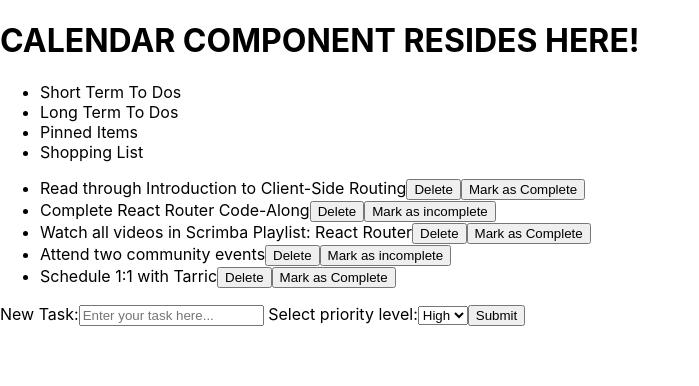
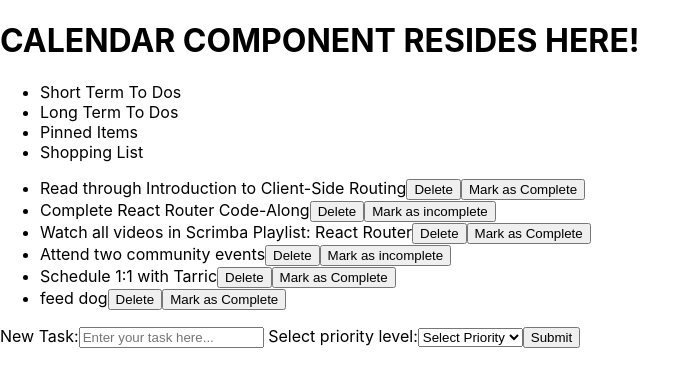
Before and after one commit to Oluwayemisi-s/Phase-2-project---Productivity-App, a React (Create React App) app in the folder student-planner/: page / in a window 1280 px wide. Both pictures are taken after a click on the item "Short Term To Dos". Shown: the top 386 px of the page, without its empty margins (0-699 px from the left). Built offline with nearby package versions, Linux system fonts and the light colour scheme; data requests are answered from the project's data file.

Commit message:
updates to form

```diff
--- a/student-planner/db.json
+++ b/student-planner/db.json
@@ -68,6 +68,13 @@
       "priority": "low",
       "completed": false,
       "listName": "shortTermToDo"
+    },
+    {
+      "item": "feed dog",
+      "priority": "low",
+      "listName": "",
+      "completed": false,
+      "id": 6
     }
   ],
   "longTermToDo": [
@@ -105,6 +112,27 @@
       "priority": "low",
       "completed": false,
       "listName": "longTermToDo"
+    },
+    {
+      "item": "test",
+      "priority": "",
+      "listName": "longTermToDo",
+      "completed": false,
+      "id": 6
+    },
+    {
+      "item": "test",
+      "priority": "low",
+      "listName": "longTermToDo",
+      "completed": false,
+      "id": 7
+    },
+    {
+      "item": "test",
+      "priority": "high",
+      "listName": "longTermToDo",
+      "completed": false,
+      "id": 8
     }
   ],
   "pinned": [
@@ -112,19 +140,22 @@
       "id": 1,
       "item": "Lecture Notes https://docs.google.com/document/d/1CpQHvXvFbtI9YWj4tR15EkQqgBB0OUbug8TmGLlOG4k/edit#heading=h.ny484nbphjgi",
       "listName": "pinned",
-      "completed": false
+      "completed": false,
+      "priority": "none"
     },
     {
       "id": 2,
       "item": "Daily Zoom link https://flatironschool.zoom.us/j/93421096785?pwd=WktTSUtKV2c5NUtTdURKYXF3enVxZz09",
       "listName": "pinned",
-      "completed": false
+      "completed": false,
+      "priority": "none"
     },
     {
       "id": 3,
       "item": "Topics on Code Challenge: useStates, controlled forms, event listeners, useEffect",
       "listName": "pinned",
-      "completed": false
+      "completed": false,
+      "priority": "none"
     }
   ],
   "shoppingList": [
@@ -132,37 +163,43 @@
       "id": 1,
       "item": "post-it notes",
       "listName": "shoppingList",
-      "completed": false
+      "completed": false,
+      "priority": "none"
     },
     {
       "id": 2,
       "item": "bread",
       "listName": "shoppingList",
-      "completed": false
+      "completed": false,
+      "priority": "none"
     },
     {
       "id": 3,
       "item": "bananas",
       "listName": "shoppingList",
-      "completed": false
+      "completed": false,
+      "priority": "none"
     },
     {
       "id": 4,
       "item": "toothpaste",
       "listName": "shoppingList",
-      "completed": false
+      "completed": false,
+      "priority": "none"
     },
     {
       "id": 5,
       "item": "orange juice",
       "listName": "shoppingList",
-      "completed": false
+      "completed": false,
+      "priority": "none"
     },
     {
       "id": 6,
       "item": "coffee",
       "listName": "shoppingList",
-      "completed": false
+      "completed": false,
+      "priority": "none"
     }
   ]
 }
--- a/student-planner/src/FormToDo.js
+++ b/student-planner/src/FormToDo.js
@@ -1,34 +1,58 @@
-import {useState} from "react"
+import { useState } from "react"
 
 
-function FormToDo() {
-
+function FormToDo({ listType }) {
     const [formData, setFormData] = useState({
         item: "",
-        listName: "",
+        listName: listType,
         priority: "",
         completed: false
     })
 
 
-    function handleSubmit(e){
+
+    function handleInputChange(e) {
+        setFormData(currentFormData => ({ ...currentFormData, [e.target.name]: e.target.value }))
+
+    }
+
+    function handleSubmit(e) {
         e.preventDefault()
-        console.log("submitting...")
+        const entryData = {
+            item: formData.item,
+            priority: formData.priority,
+            listName: listType,
+            completed: false
+        };
+        fetch(`http://localhost:5000/${listType}/`, {
+            method: "POST",
+            headers: {
+                "Content-Type": "application/json",
+            },
+            body: JSON.stringify(entryData),
+        })
+            .then((r) => r.json())
+            .then((entryData) => console.log(entryData));
     }
-    return(
+
+
+
+    return (
         <div>
-        <form onSubmit = {handleSubmit}>
+            <form onSubmit={handleSubmit}>
                 <label> New Task:
-                <input type = "text" name = "todo" placeholder = "Enter your task here..." />
+                    <input type="text" name="item" placeholder="Enter your task here..." value={formData.item} onChange={handleInputChange} />
                 </label>
 
                 <label> Select priority level:
-                <select name = "priority">
-                <option name = "high">High</option>
-                <option name = "low">Low</option>
+                    <select name="priority" onChange={handleInputChange}>
+                        <option disabled selected value="placeholder">Select Priority</option>
+                        <option value="high">High</option>
+                        <option value="low">Low</option>
+                        <option value="none">None</option>
                     </select>
                 </label>
-            <button type = "submit"> Submit </button>
+                <button type="submit"> Submit </button>
 
             </form>
         </div>
--- a/student-planner/src/ListOptions.js
+++ b/student-planner/src/ListOptions.js
@@ -1,14 +1,16 @@
 import { useState } from 'react'
 
 
-function ListOptions({ setList }) {
+function ListOptions({ setList, setListType, setformView }) {
 
     function handleClick(e) {
-         const listID = e.target.id
+        const listID = e.target.id
         fetch(`http://localhost:5000/${listID}`)
             .then((response) => response.json())
             .then((data) => {
                 setList(data);
+                setListType(listID)
+                setformView(true)
             });
     };
 
--- a/student-planner/src/ToDoListContainer.js
+++ b/student-planner/src/ToDoListContainer.js
@@ -6,6 +6,8 @@ import ListDetail from "./ListDetail"
 
 function ToDoListContainer() {
   const [list, setList] = useState([])
+  const [listType, setListType] = useState([])
+  const [formView, setformView] = useState(false)
 
 
   function handleDeleteEntry(deletedEntry) {
@@ -13,12 +15,16 @@ function ToDoListContainer() {
     setList(updatedList)
   }
 
+  function handleNewEntry(newEntry) {
+    setList([...list, newEntry])
+  }
+
   return <div>
-    <ListOptions setList={setList} />
+    <ListOptions setList={setList} setListType={setListType} setformView={setformView}/>
     <ul>
       {list.map(entry => <ListDetail key={entry.id} entry={entry} handleDeleteEntry={handleDeleteEntry} />)}
     </ul>
-    <FormToDo />
+    {formView ? <FormToDo listType={listType} /> : null}
   </div>
 }
 
```
Lines whose indentation alone changed are shown as unchanged.
